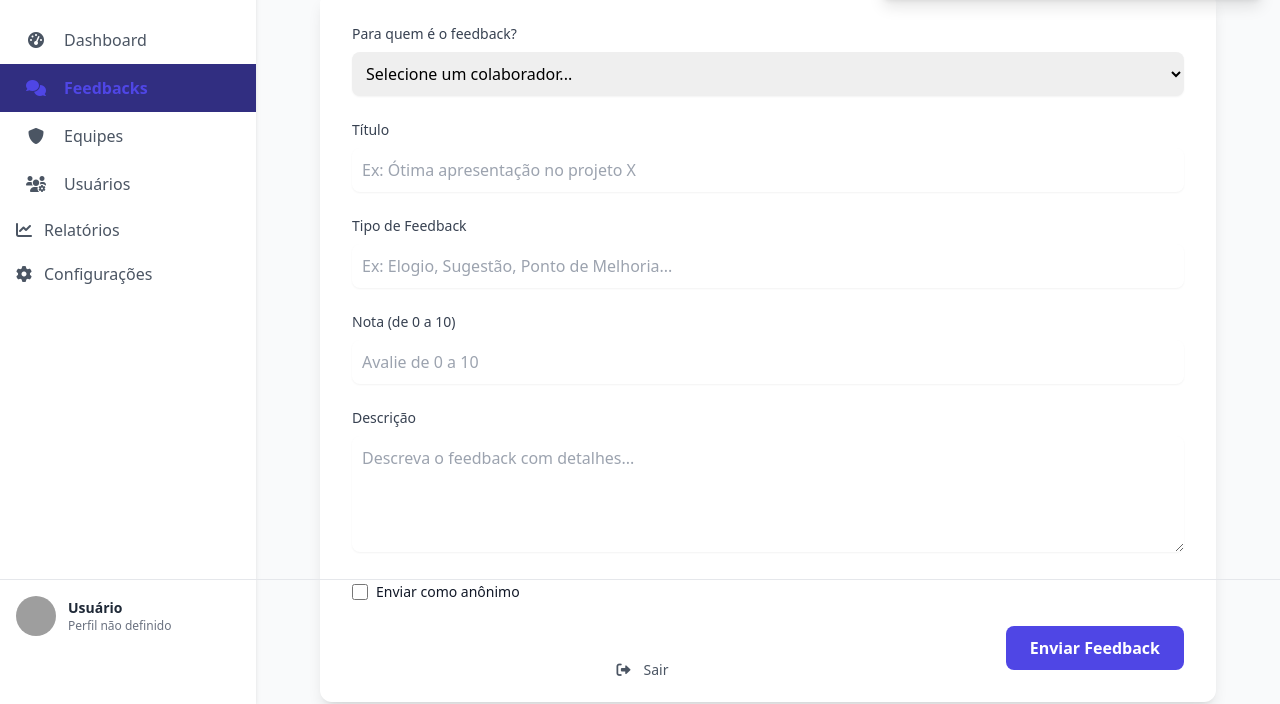
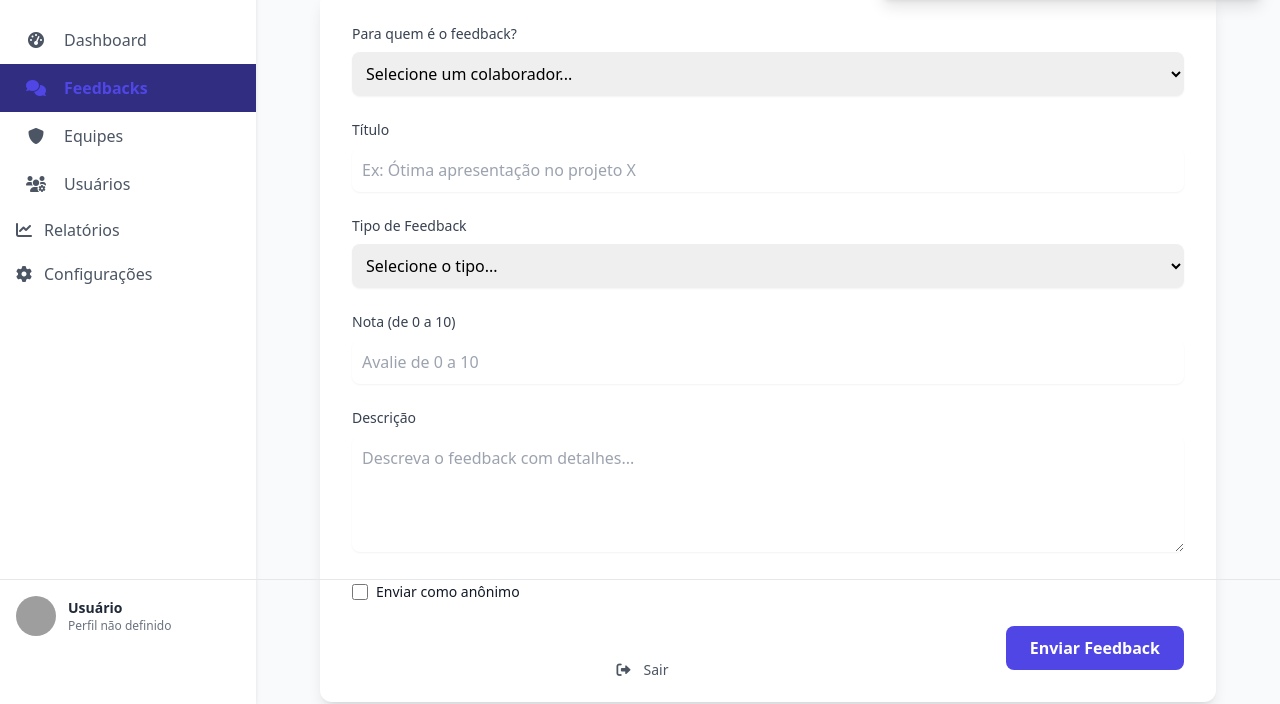
Before and after one commit to Mfzero0013/feedback-app-frontend, a plain HTML site: page feedback.html in a window 1280 px wide. Shown: the part 96-800 px from the top of the page. Drawn offline with nearby package versions, Linux system fonts and the light colour scheme; no server answers; sample sign-in values are in the browser's storage; grey boxes are pictures that could not be loaded.

Commit message:
correcao do feedback

```diff
--- a/feedback.html
+++ b/feedback.html
@@ -79,7 +79,12 @@
 
                 <div>
                     <label for="tipo" class="block mb-2 text-sm font-medium text-gray-700">Tipo de Feedback</label>
-                    <input type="text" id="tipo" name="tipo" class="w-full border-gray-300 rounded-lg shadow-sm focus:ring-indigo-500 focus:border-indigo-500 p-2.5" placeholder="Ex: Elogio, Sugestão, Ponto de Melhoria...">
+                    <select id="tipo" name="tipo" class="w-full border-gray-300 rounded-lg shadow-sm focus:ring-indigo-500 focus:border-indigo-500 p-2.5">
+                        <option value="">Selecione o tipo...</option>
+                        <option value="ELOGIO">Elogio</option>
+                        <option value="SUGESTAO">Sugestão</option>
+                        <option value="PONTO_DE_MELHORIA">Ponto de Melhoria</option>
+                    </select>
                     <p id="tipo-error" class="text-red-500 text-xs mt-1"></p>
                 </div>
 
```
